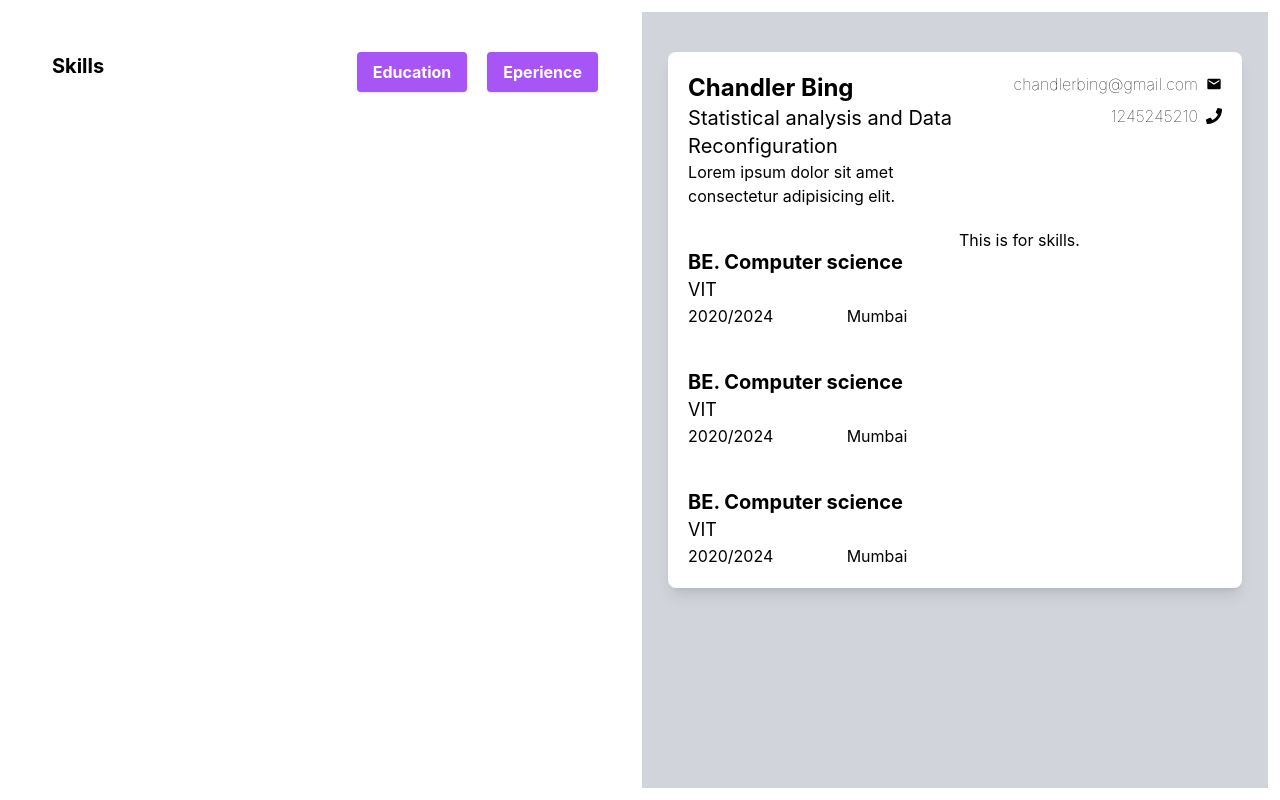
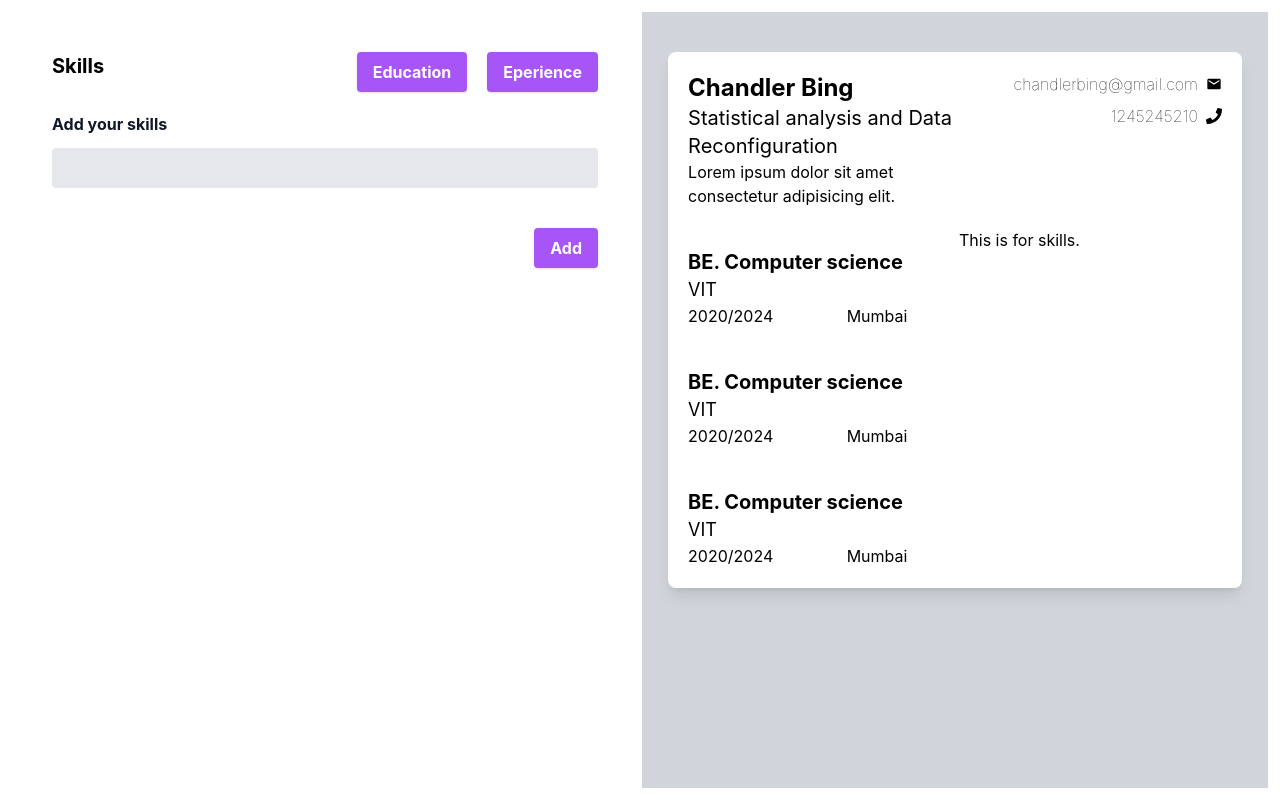
Before and after one commit to samsaw777/ResumeApp, a Next.js app: page /resume in a window 1280 px wide. Built offline with nearby package versions, Linux system fonts and the light colour scheme.

Commit message:
deleted: Api route removed

```diff
--- a/Utils/Interfaces.ts
+++ b/Utils/Interfaces.ts
@@ -5,3 +5,7 @@ export interface Education {
   endYear: number;
   place: string;
 }
+
+export interface Skill {
+  skill: string;
+}
--- a/components/skills/SkillsInput.tsx
+++ b/components/skills/SkillsInput.tsx
@@ -1,11 +1,22 @@
-import React, { Dispatch, SetStateAction } from "react";
+import React, { useState, Dispatch, SetStateAction } from "react";
 import { Header } from "../../Utils/Header";
-
+import { Skill } from "../../Utils/Interfaces";
+import { SkillsList } from "./SkillsList";
 interface Props {
   setRenderValue: Dispatch<SetStateAction<String>>;
 }
 
 const SkillsInput = ({ setRenderValue }: Props) => {
+  const [skills, setSkills] = useState<Skill[]>([]);
+  const [skill, setSkill] = useState<string>("");
+  const addToSkillList = (event: React.FormEvent<HTMLFormElement>) => {
+    event.preventDefault();
+    const skillObj = {
+      skill,
+    };
+    setSkills([...skills, skillObj]);
+    setSkill("");
+  };
   return (
     <div className="mx-10">
       <Header
@@ -14,6 +25,41 @@ const SkillsInput = ({ setRenderValue }: Props) => {
         forward="Eperience"
         setRenderValue={setRenderValue}
       />
+
+      <div>
+        <form onSubmit={(e) => addToSkillList(e)}>
+          <div className="md:w-1/3 mt-5">
+            <label
+              className="block text-gray-900 font-bold mb-3 pr-4"
+              htmlFor="skills"
+            >
+              Add your skills
+            </label>
+          </div>
+          <div>
+            <input
+              type="text"
+              id="skills"
+              value={skill}
+              onChange={(e) => setSkill(e.target.value)}
+              className="bg-gray-200 appearance-none border-2 border-gray-200 rounded w-full py-2 px-4 text-gray-700 leading-tight focus:outline-none focus:bg-white focus:border-purple-500"
+            />
+          </div>
+          <div className="w-full mt-10">
+            <button
+              type="submit"
+              className="shadow bg-purple-500 hover:bg-purple-400 focus:shadow-outline focus:outline-none text-white font-bold py-2 px-4 rounded block ml-auto"
+            >
+              Add
+            </button>
+          </div>
+        </form>
+      </div>
+      <div className="grid grid-cols-8 gap-2">
+        {skills.map((s: Skill, key: number) => {
+          return <SkillsList skill={s} key={key} />;
+        })}
+      </div>
     </div>
   );
 };
--- a/components/skills/SkillsList.tsx
+++ b/components/skills/SkillsList.tsx
@@ -0,0 +1,16 @@
+import React from "react";
+import { Skill } from "../../Utils/Interfaces";
+
+interface Props {
+  skill: Skill;
+}
+
+const SkillsList = ({ skill }: Props) => {
+  return (
+    <div className="w-fit bg-white shadow-lg rounded-lg  mt-10 p-2">
+      {skill.skill}
+    </div>
+  );
+};
+
+export { SkillsList };
--- a/lib/initSupabase.tsx
+++ /dev/null
@@ -1,6 +0,0 @@
-import { createClient } from "@supabase/supabase-js";
-
-export const supabase = createClient(
-  "https://tinnfdgbdewrqfnyyyqa.supabase.co",
-  "eyJhbGciOiJIUzI1NiIsInR5cCI6IkpXVCJ9.eyJyb2xlIjoiYW5vbiIsImlhdCI6MTY0MTExMDE0NCwiZXhwIjoxOTU2Njg2MTQ0fQ.AscOY8TQum7oyWlrDebsvez8kdhQ8bjJEquaAr7IiHM"
-);
--- a/pages/api/addInformation.tsx
+++ /dev/null
@@ -1,23 +0,0 @@
-import type { NextApiRequest, NextApiResponse } from "next";
-import { supabase } from "../../lib/initSupabase";
-
-const addInformation = async (req: NextApiRequest, res: NextApiResponse) => {
-  const {
-    name,
-    profession,
-    email,
-    description,
-    phone,
-    github,
-    linkedin,
-    twitter,
-    instagram,
-    website,
-  } = req.body;
-
-  // const {data: information, errors} = await supabase.
-
-  res.status(200).json("send something");
-};
-
-export default addInformation;
```
